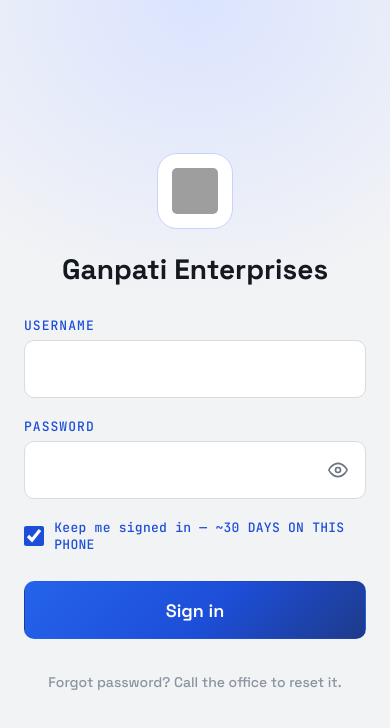
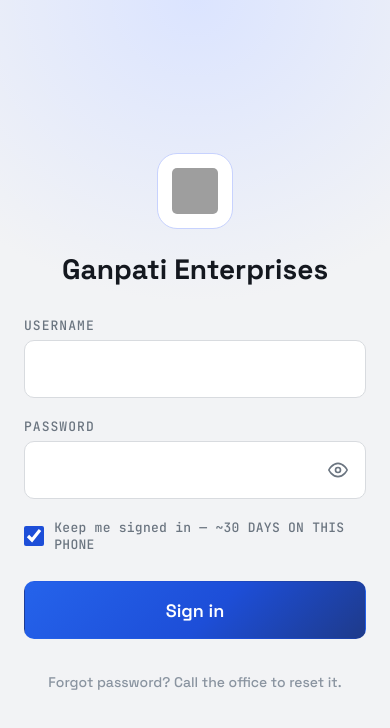
Before and after one commit to mriddyagrawal/direct-sales, a Next.js app: page /login in a window 390 px wide. Shown: the top 728 px of the page. Built offline with nearby package versions, Linux system fonts and the light colour scheme; grey boxes are pictures that could not be loaded.

Commit message:
fix(login): field labels back to muted grey (mobile)
Owner feedback: the accent-blue USERNAME/PASSWORD labels revert to the
Field component's default muted colour. Mobile sizing/colour otherwise kept.

Co-Authored-By: Claude Fable 5 <noreply@anthropic.com>

```diff
--- a/src/app/login/login.module.css
+++ b/src/app/login/login.module.css
@@ -112,7 +112,6 @@
      .form out-specify them, so the shared component stays untouched. */
   .form label {
     font-size: 13px;
-    color: var(--color-accent);
   }
 
   .form input:not([type="checkbox"]) {
```
